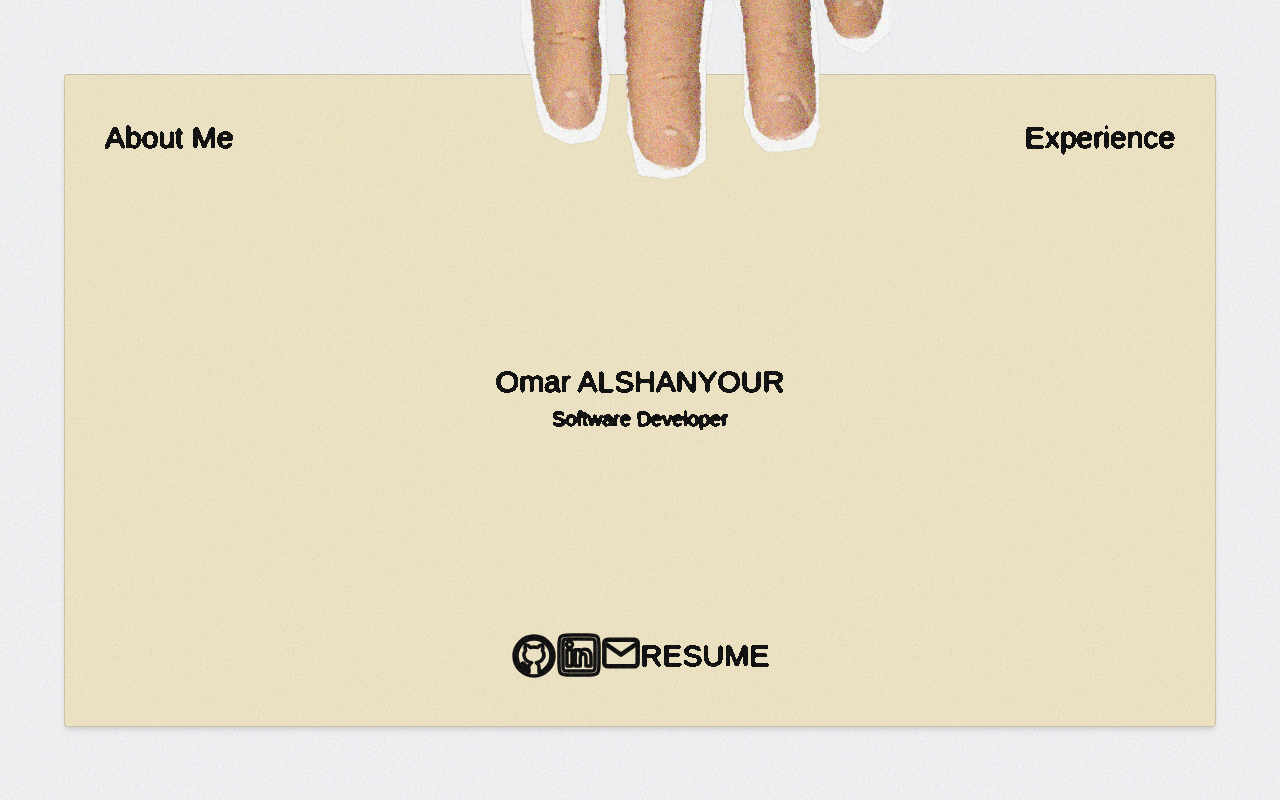
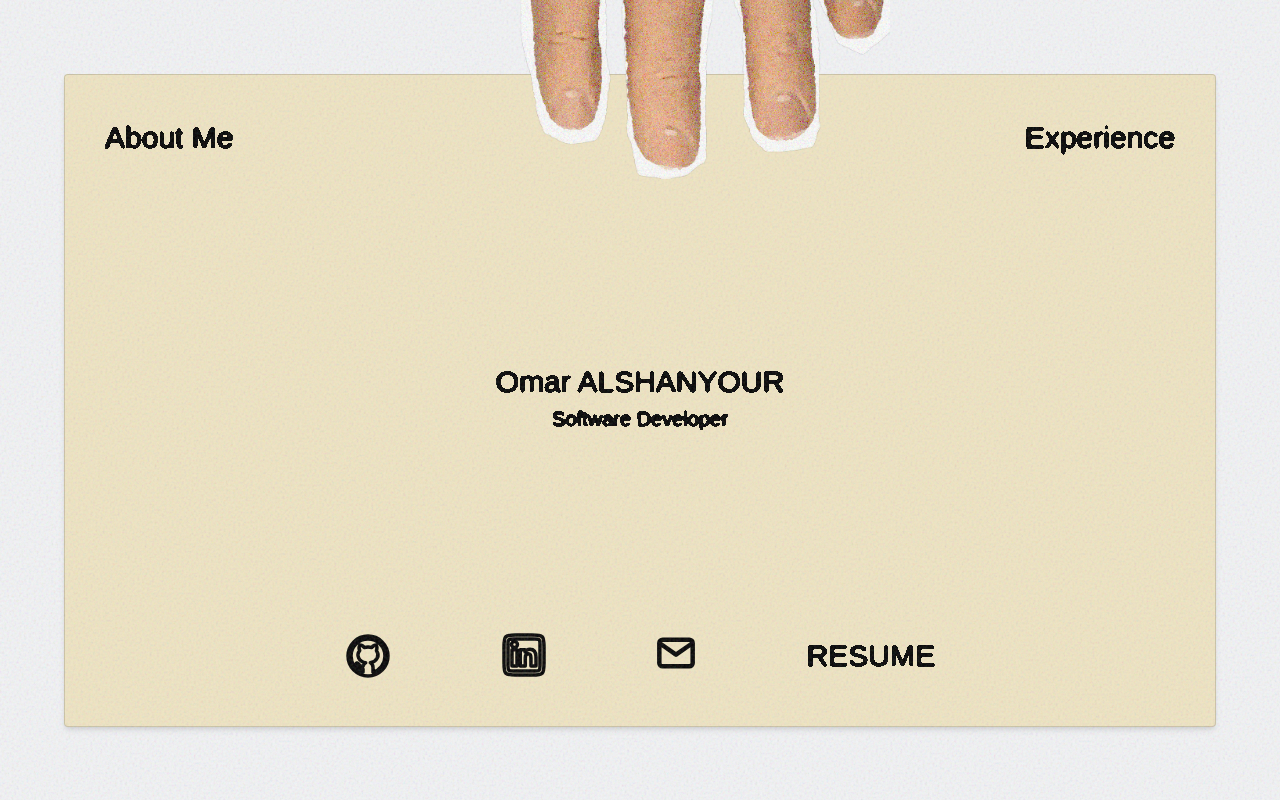
Before and after one commit to HelloMeFriend/HelloMeFriend.github.io, a Next.js app: page / in a window 1280 px wide. Built offline with nearby package versions, Linux system fonts and the light colour scheme; a web font is replaced by a local one.

Commit message:
qol: better responsiveness

```diff
--- a/src/app/components/content/iconTab.tsx
+++ b/src/app/components/content/iconTab.tsx
@@ -4,7 +4,7 @@ import TextButton from "../textButton";
 export default function IconTab() {
     return (
         <>
-            <div className="w-full flex flex-row justify-between items-start px-60">
+            <div className="w-full flex justify-between">
 
                 {/* GitHub */}
                 <a href="https://github.com/HelloMeFriend" target="_blank" rel="noopener noreferrer">
--- a/src/app/page.tsx
+++ b/src/app/page.tsx
@@ -31,7 +31,9 @@ export default function Home() {
     <div className="flex items-center justify-center min-h-screen bg-gray-100 relative px-4 py-8">
       <div className="relative w-full max-w-6xl">
         {activeSection !== "home" && (
-          <BackIcon onClick={() => setActiveSection("home")} />
+          <div className="mb-20 z-30 relative">
+            <BackIcon onClick={() => setActiveSection("home")} />
+          </div>
         )}
 
         <motion.div
@@ -64,7 +66,7 @@ export default function Home() {
             {renderContent()}
           </div>
 
-          <div className="mt-4 md:mt-6 lg:mt-0">
+          <div className="w-full lg:px-60 mt-4 md:mt-6 lg:mt-0">
             <IconTab />
           </div>
         </motion.div>
```
